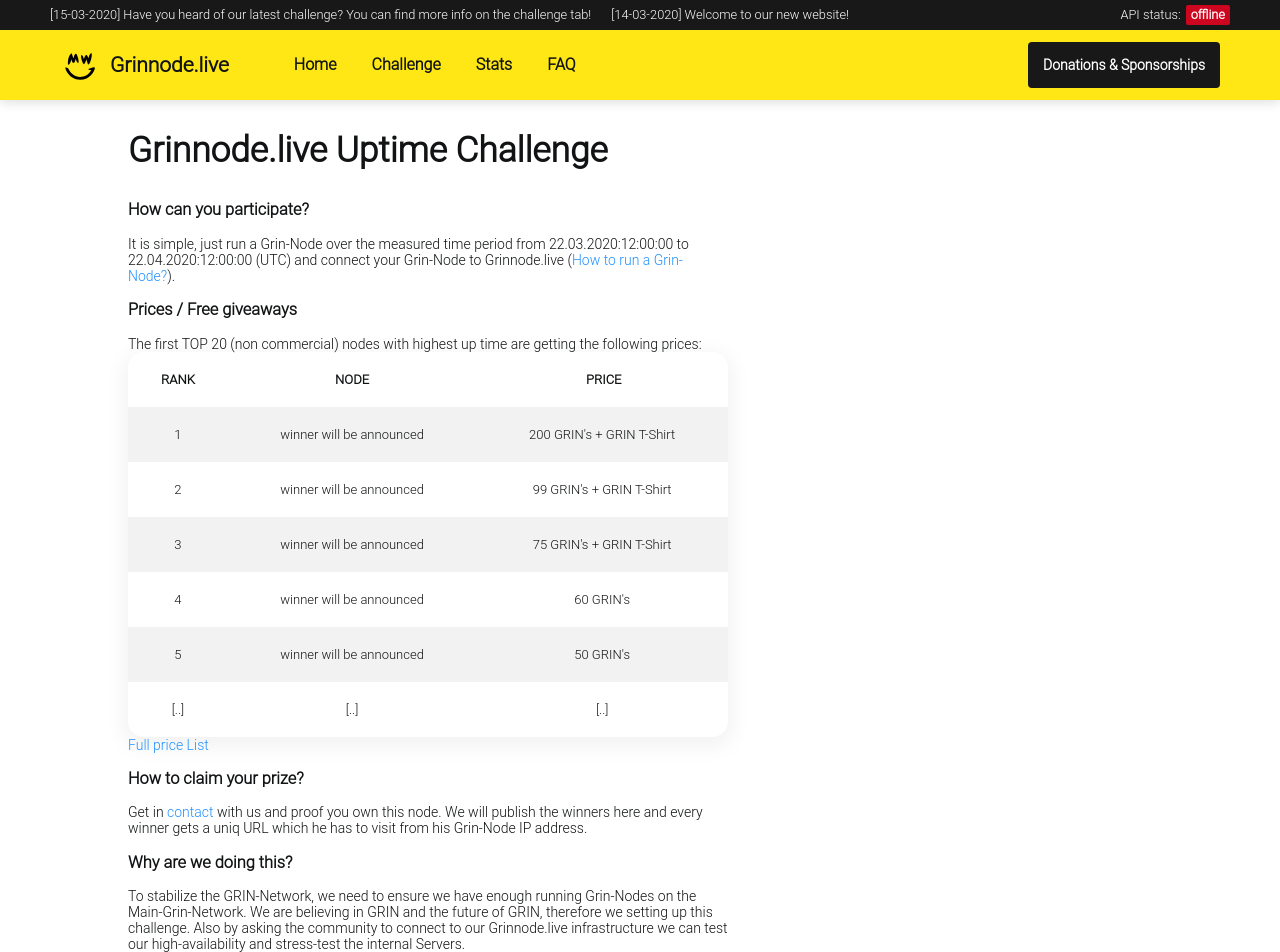
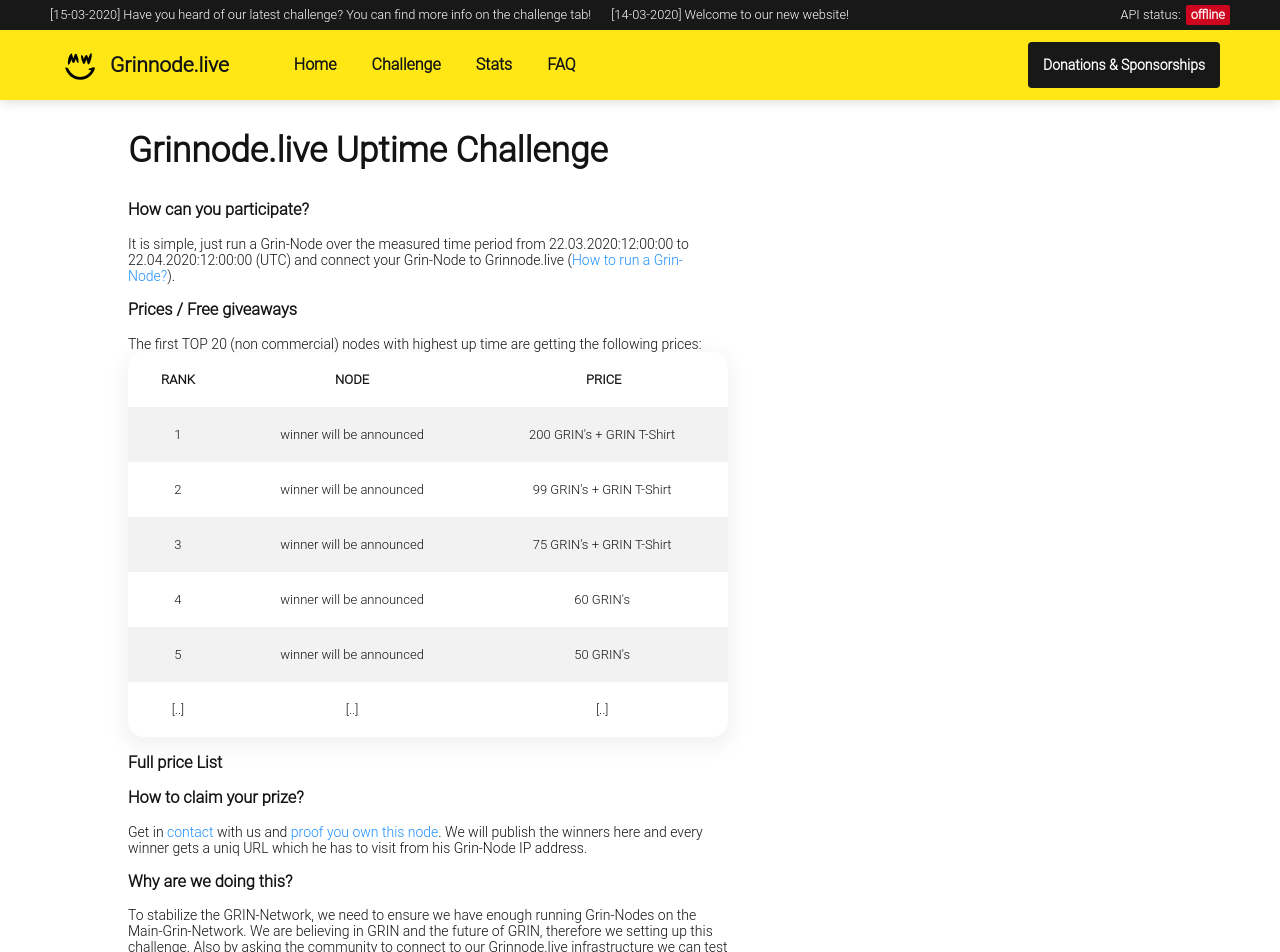
Before and after one commit to Grinnode-live/grinnode-live-frontend, a Vue app: page /challenge in a window 1280 px wide. Shown: the top 952 px of the page. Built offline with nearby package versions, Linux system fonts and the light colour scheme; no server answers.

Commit message:
Update Challenge.vue
small changes

```diff
--- a/src/views/Challenge.vue
+++ b/src/views/Challenge.vue
@@ -55,12 +55,12 @@
 </tbody>
 </table>
 
-                        <a href="https://github.com/MCM-Mike/grinnode.live/blob/master/free-grin-challenge.md" target="_blank">Full price List</a>
+                        <a href="https://github.com/MCM-Mike/grinnode.live/blob/master/free-grin-challenge.md" target="_blank"><h3>Full price List</h3></a>
                     </p>
 
                     <h3>How to claim your prize?</h3>
                     <p>
-                        Get in <a target="_blank" href="https://github.com/MCM-Mike/grinnode.live/blob/master/contact.md">contact</a> with us and proof you own this node.
+                        Get in <a target="_blank" href="https://github.com/MCM-Mike/grinnode.live/blob/master/contact.md">contact</a> with us and <a target="_blank" href="https://github.com/MCM-Mike/grinnode.live/blob/master/free-grin-challenge.md#how-to-claim-your-price">proof you own this node</a>.
                         We will publish the winners here and every winner gets a uniq URL which he has to visit from his Grin-Node IP address.
                     </p>
 
```
